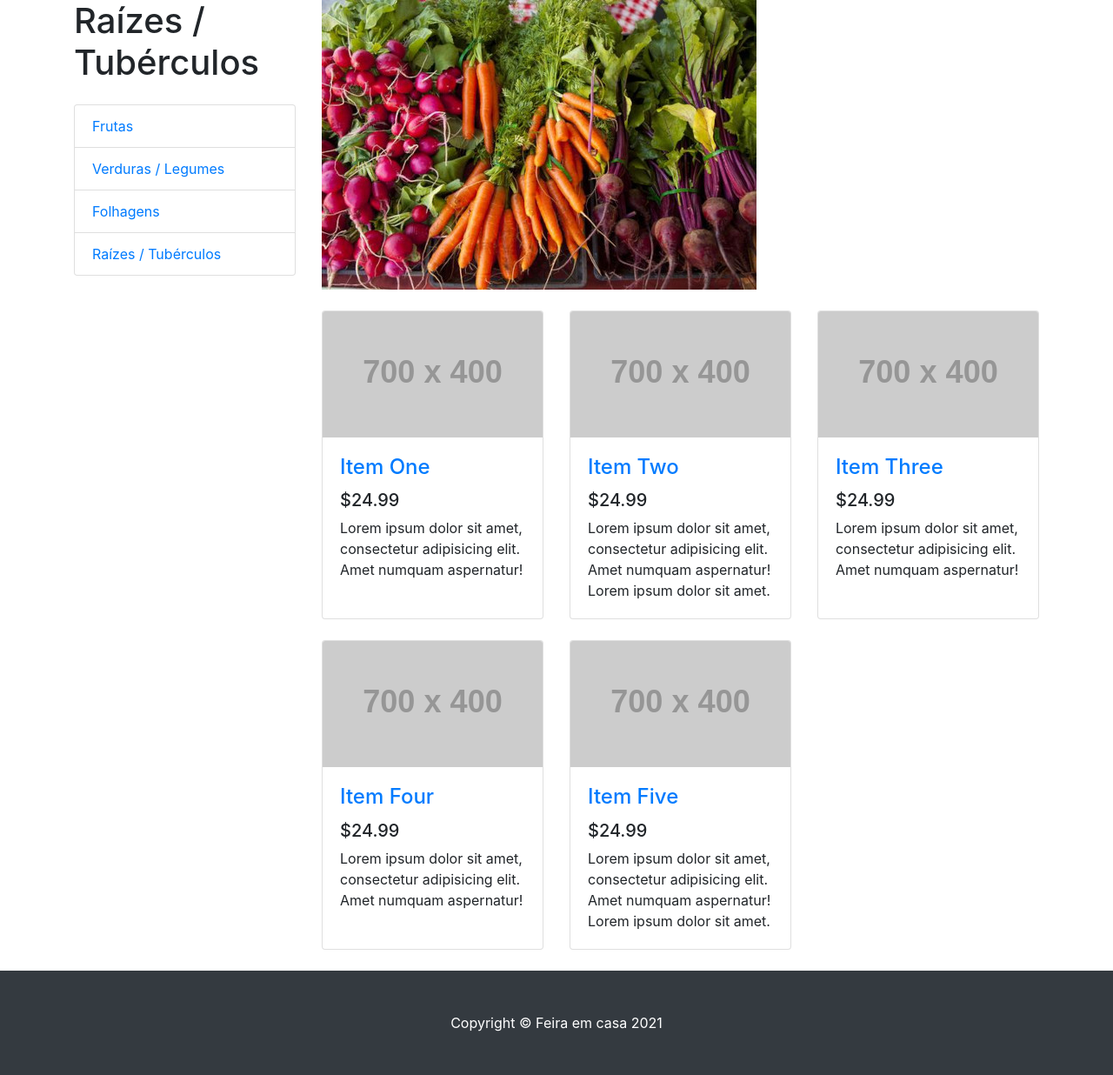
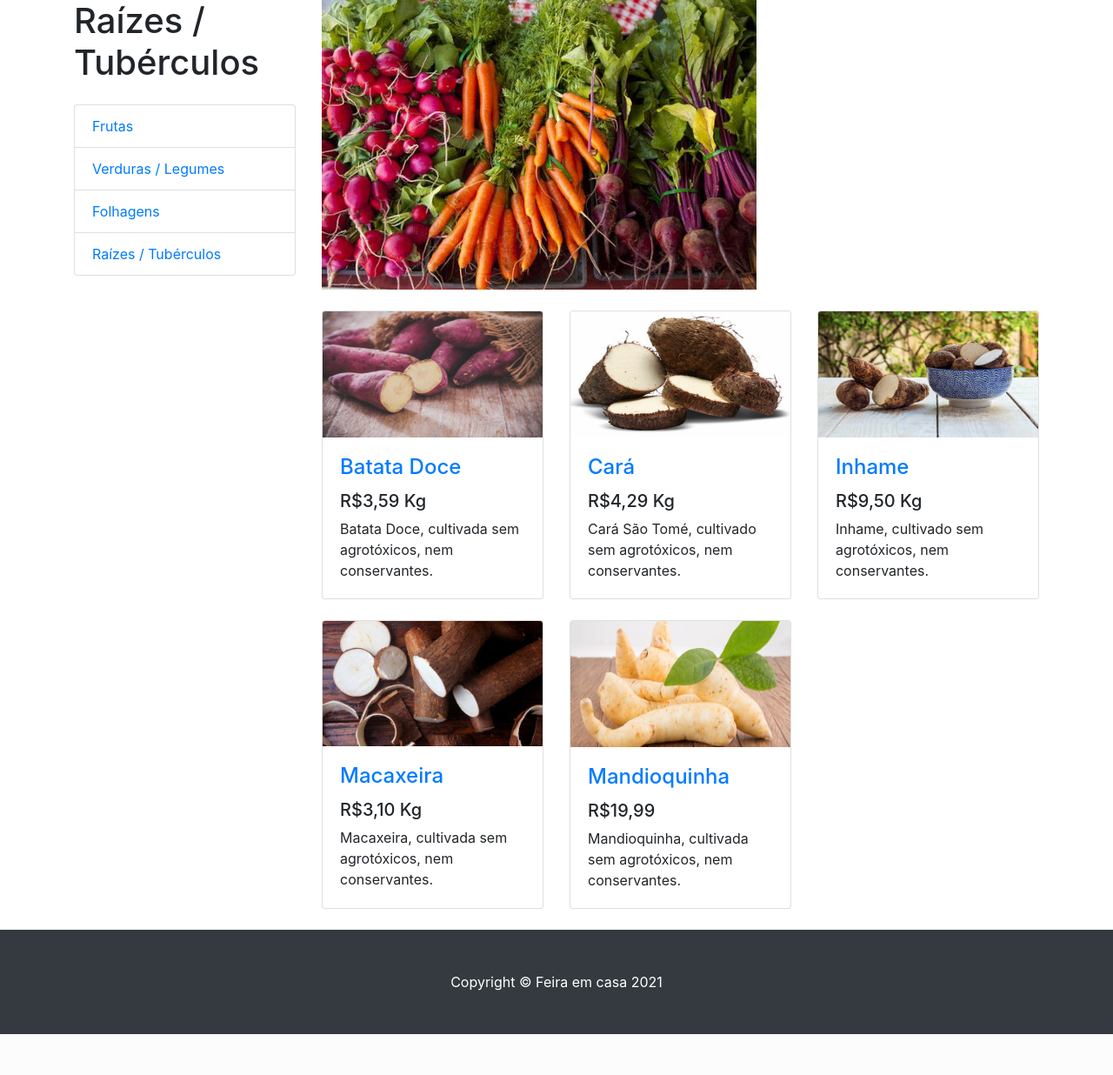
Before and after one commit to EM180303/Projeto-PHP, a PHP site: page /raizes.php in a window 1280 px wide. Shown: the part 80-1316 px from the top of the page at 87% size. After the commit the page ends 1269 px from the top, so only its background shows below. Run offline with PHP 8.4, Linux system fonts and the light colour scheme; grey boxes labelled with a size stand in for pictures from a placeholder-image service; some libraries are stand-ins or nearby versions.

Commit message:
Info e img

```diff
--- a/raizes.php
+++ b/raizes.php
@@ -46,65 +46,65 @@ require "refatorar.php"
 
           <div class="col-lg-4 col-md-6 mb-4">
             <div class="card h-100">
-              <a href="#"><img class="card-img-top" src="http://placehold.it/700x400" alt=""></a>
+              <a href="#"><img class="card-img-top" src="imagens/batata-doce-p.jpg" alt="Batata Doce" height="145px"></a>
               <div class="card-body">
                 <h4 class="card-title">
-                  <a href="#">Item One</a>
+                  <a href="#">Batata Doce</a>
                 </h4>
-                <h5>$24.99</h5>
-                <p class="card-text">Lorem ipsum dolor sit amet, consectetur adipisicing elit. Amet numquam aspernatur!</p>
+                <h5>R$3,59 Kg</h5>
+                <p class="card-text">Batata Doce, cultivada sem agrotóxicos, nem conservantes.</p>
               </div>
             </div>
           </div>
 
           <div class="col-lg-4 col-md-6 mb-4">
             <div class="card h-100">
-              <a href="#"><img class="card-img-top" src="http://placehold.it/700x400" alt=""></a>
+              <a href="#"><img class="card-img-top" src="imagens/cara.jpg" alt="Cará" height="145px"></a>
               <div class="card-body">
                 <h4 class="card-title">
-                  <a href="#">Item Two</a>
+                  <a href="#">Cará</a>
                 </h4>
-                <h5>$24.99</h5>
-                <p class="card-text">Lorem ipsum dolor sit amet, consectetur adipisicing elit. Amet numquam aspernatur! Lorem ipsum dolor sit amet.</p>
+                <h5>R$4,29 Kg</h5>
+                <p class="card-text">Cará São Tomé, cultivado sem agrotóxicos, nem conservantes.</p>
               </div>
             </div>
           </div>
 
           <div class="col-lg-4 col-md-6 mb-4">
             <div class="card h-100">
-              <a href="#"><img class="card-img-top" src="http://placehold.it/700x400" alt=""></a>
+              <a href="#"><img class="card-img-top" src="imagens/inhame-p.jpg" alt="Inhame" height="145px"></a>
               <div class="card-body">
                 <h4 class="card-title">
-                  <a href="#">Item Three</a>
+                  <a href="#">Inhame</a>
                 </h4>
-                <h5>$24.99</h5>
-                <p class="card-text">Lorem ipsum dolor sit amet, consectetur adipisicing elit. Amet numquam aspernatur!</p>
+                <h5>R$9,50 Kg</h5>
+                <p class="card-text">Inhame, cultivado sem agrotóxicos, nem conservantes.</p>
               </div>
             </div>
           </div>
 
           <div class="col-lg-4 col-md-6 mb-4">
             <div class="card h-100">
-              <a href="#"><img class="card-img-top" src="http://placehold.it/700x400" alt=""></a>
+              <a href="#"><img class="card-img-top" src="imagens/macaxeira-p.jpg" alt="Macaxeira"></a>
               <div class="card-body">
                 <h4 class="card-title">
-                  <a href="#">Item Four</a>
+                  <a href="#">Macaxeira</a>
                 </h4>
-                <h5>$24.99</h5>
-                <p class="card-text">Lorem ipsum dolor sit amet, consectetur adipisicing elit. Amet numquam aspernatur!</p>
+                <h5>R$3,10 Kg</h5>
+                <p class="card-text">Macaxeira, cultivada sem agrotóxicos, nem conservantes.</p>
               </div>
             </div>
           </div>
 
           <div class="col-lg-4 col-md-6 mb-4">
             <div class="card h-100">
-              <a href="#"><img class="card-img-top" src="http://placehold.it/700x400" alt=""></a>
+              <a href="#"><img class="card-img-top" src="imagens/mandioquinha.jpg" alt="Mandioquinha" height="145px"></a>
               <div class="card-body">
                 <h4 class="card-title">
-                  <a href="#">Item Five</a>
+                  <a href="#">Mandioquinha</a>
                 </h4>
-                <h5>$24.99</h5>
-                <p class="card-text">Lorem ipsum dolor sit amet, consectetur adipisicing elit. Amet numquam aspernatur! Lorem ipsum dolor sit amet.</p>
+                <h5>R$19,99</h5>
+                <p class="card-text">Mandioquinha, cultivada sem agrotóxicos, nem conservantes.</p>
               </div>
             </div>
           </div>
```
Also changed, not shown: folhagens.php (+20 -20 lines), index.php (+25 -7 lines), verduras.php (+20 -20 lines), imagens/abobrinha-2-p.jpg (added), imagens/alface.jpg (added), imagens/batata-doce-p.jpg (added), imagens/cara.jpg (added), imagens/cebola.jpg (added), imagens/chuchu.jpg (added), imagens/coentro-p.jpg (added), imagens/couve-flor-p.jpg (added), imagens/hortela.jpg (added), imagens/inhame-p.jpg (added), imagens/macaxeira-p.jpg (added), 4 more files.
